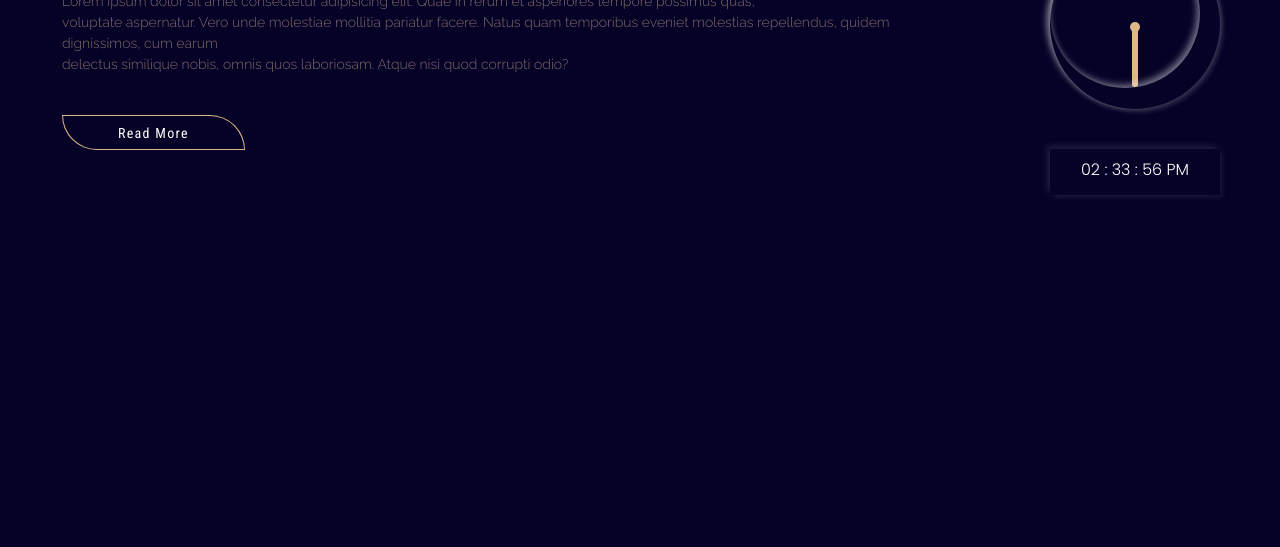
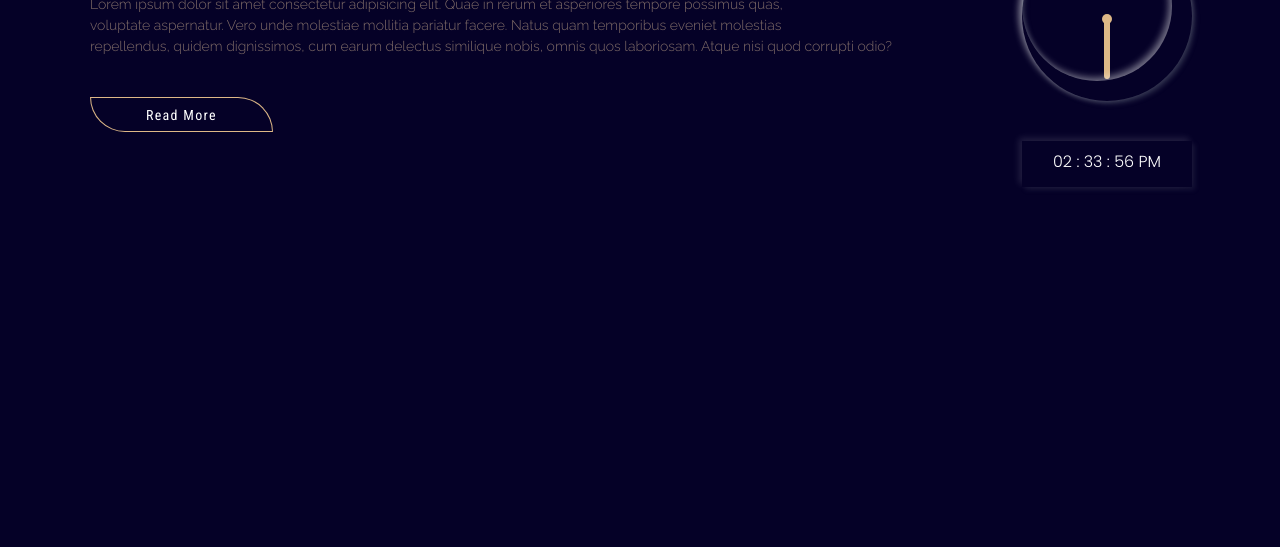
Before and after one commit to CodewithKisha/Javascript_timer, a plain HTML site: page index.html in a window 1280 px wide. Shown: the part 253-800 px from the top of the page. Drawn offline with Linux system fonts and the light colour scheme.

Commit message:
Update index.html

```diff
--- a/index.html
+++ b/index.html
@@ -16,7 +16,7 @@
                 <p>Lorem ipsum dolor sit amet consectetur adipisicing elit.
                    Quae in rerum et asperiores tempore possimus quas, <br/>voluptate aspernatur.
                    Vero unde molestiae mollitia pariatur facere. Natus quam temporibus eveniet
-                   molestias repellendus, quidem dignissimos, cum earum<br/> delectus similique nobis,
+                   molestias <br/> repellendus, quidem dignissimos, cum earum delectus similique nobis,
                    omnis quos laboriosam. Atque nisi quod corrupti odio?</p>
              </div>
                 <div class="btn"><a href="#">Read More</a></div>
```
